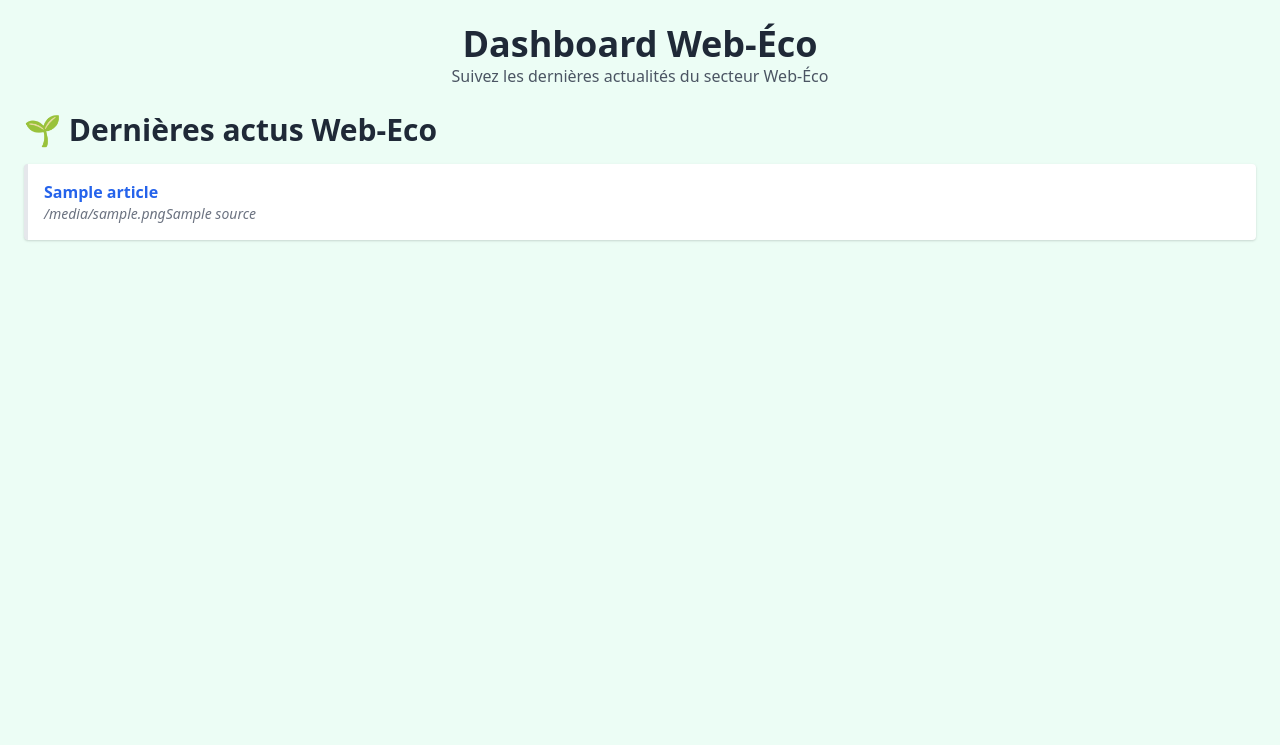
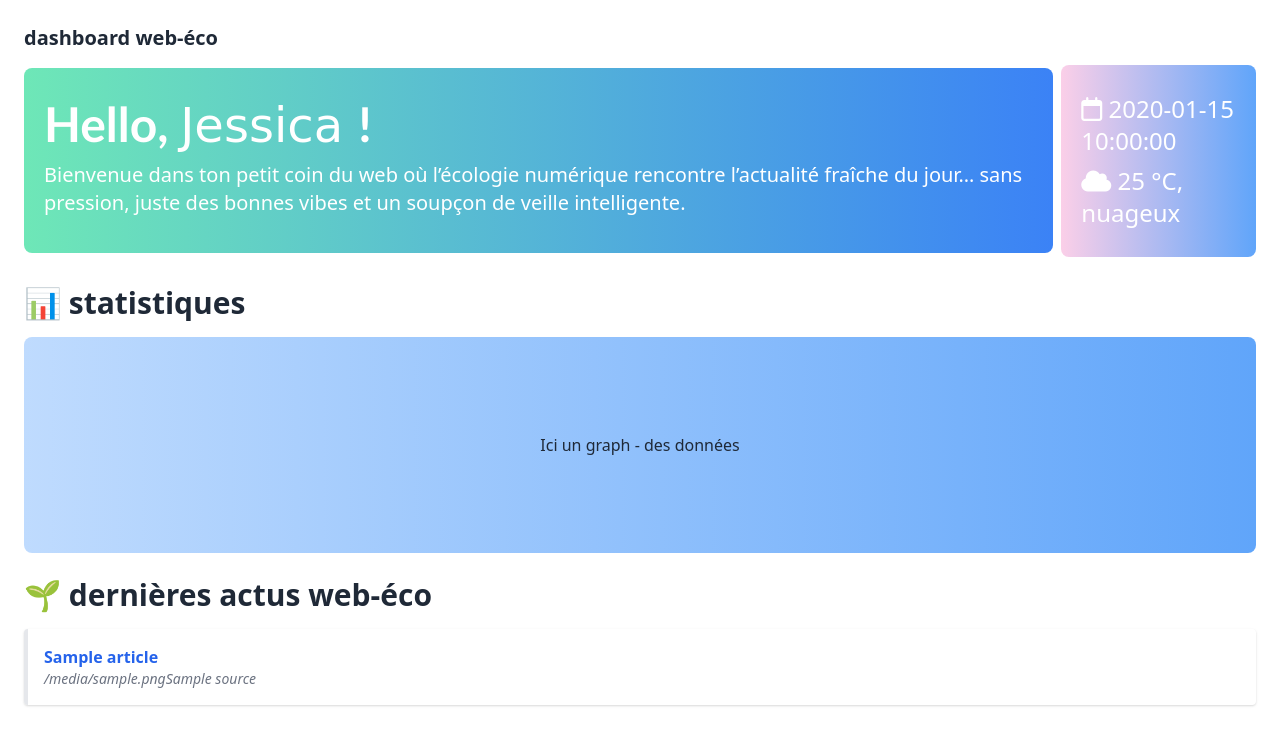
Before and after one commit to jessicatroilo/mydashboard-web-eco, a Flask app: template templates/index.html in a window 1280 px wide. Shown: the top 745 px of the page. Run offline with Flask 3, Linux system fonts and the light colour scheme; the template is opened without the code that fills it: most values are stand-ins (such as "Sample title", 1, 10 or a date in 2020); parts of the project's set-up code (start-up, migrations or seed data) failed here and were passed over; some libraries are stand-ins or nearby versions.

Commit message:
recup des flux rss + debut front

```diff
--- a/app.py
+++ b/app.py
@@ -1,12 +1,15 @@
 from flask import Flask, render_template
-from rss_sources import get_articles
+from rss_fetcher import get_articles
+from date_manager import DateManager
 
 app = Flask(__name__)
+date_manager = DateManager()  # Instanciation
 
 @app.route("/")
 def home():
+    current_date = date_manager.get_current_date()
     articles = get_articles()
-    return render_template("index.html", articles=articles)
+    return render_template("index.html", articles=articles, current_date=current_date)
 
 if __name__ == "__main__":
     app.run(debug=True)
--- a/rss_sources.py
+++ b/rss_fetcher.py
@@ -2,6 +2,8 @@ import feedparser
 import json
 import os
 import locale
+
+
 
 from datetime import datetime, timedelta
 
@@ -11,6 +13,8 @@ locale.setlocale(locale.LC_TIME, "fr_FR.UTF-8")
 
 CACHE_FILE = "rss_cache.json"
 CACHE_DURATION_MINUTES = 10
+
+
 
 def is_cache_valid():
     if not os.path.exists(CACHE_FILE):
@@ -54,6 +58,7 @@ def get_articles():
             articles.append({
                 "title": entry.title,
                 "link": entry.link,
+                "image": entry.image if hasattr(entry, 'image') else None,
                 "summary": entry.summary,
                 "published": entry.published if hasattr(entry, 'published') else entry.updated,
                 "published_parsed": entry.published_parsed if hasattr(entry, 'published_parsed') else entry.updated_parsed,
--- /dev/null
+++ b/static/style.css
@@ -0,0 +1,11 @@
+.font-script {
+  font-family: "FreeStyle Script", cursive;
+  font-size: 3rem;
+  font-weight: lighter;
+}
+
+.font-title {
+  font-family: "Calibri", sans-serif;
+  font-size: 3rem;
+
+}
--- a/templates/index.html
+++ b/templates/index.html
@@ -2,23 +2,51 @@
 <html lang="fr">
 <head>
     <meta charset="UTF-8">
+    <meta name="viewport" content="width=device-width, initial-scale=1.0">
     <title>Dashboard Web-Éco</title>
+
+    <!-- CSS, Tailwind-->
+
+    <link rel="stylesheet" href="static/style.css">
     <link href="https://cdn.jsdelivr.net/npm/tailwindcss@2.2.19/dist/tailwind.min.css" rel="stylesheet">
     <!-- ajout du favicon -->
     <link rel="icon" href="https://www.web-eco.fr/favicon.ico" type="image/x-icon">
 </head>
-<body class="bg-green-50 text-gray-800 p-6">
+<body class="bg-white text-gray-800 p-6">
 
-    <header class="mb-6">
-        <h1 class="text-4xl font-bold text-center">Dashboard Web-Éco</h1>
-        <p class="text-center text-gray-600">Suivez les dernières actualités du secteur Web-Éco</p>
+    <header class="mb-2">
+        <h1 class="text-xl font-bold">dashboard web-éco</h1>
     </header>
 
     <main>
-    <h2 class="text-3xl font-bold mb-4">🌱 Dernières actus Web-Eco</h2>
+        <!-- Présentation + date + météo -->
+        <section>
+            <div class="flex flex-col lg:flex-row justify-center items-center gap-2">
+                <div class="rounded-lg bg-gradient-to-r from-green-300 to-blue-500 p-5 text-white my-2">
+                    <h2 class="font-bold font-title">Hello, <span class="font-script"> Jessica </span> !</h2>
+                    <p class="text-xl mb-4">Bienvenue dans ton petit coin du web où l’écologie numérique rencontre l’actualité fraîche du jour… sans pression, juste des bonnes vibes et un soupçon de veille intelligente. </p>
+                </div>
+                <aside class="rounded-lg bg-gradient-to-r from-pink-200 to-blue-400 p-5 text-white">
+                    <p class="text-2xl my-2"> <i class="fa-regular fa-calendar"></i> {{ current_date }}</p>
+                    <p class="text-2xl my-2"> <i class="fa-solid fa-cloud"></i> 25 °C, nuageux</p> <!-- TODO Mettre l'API-->
+                </aside>
+            </div>
+        </section>
+
+        <!-- Stats-->
+        <section class="my-6">
+            <h2 class="text-3xl font-bold mb-4">📊 statistiques</h2>
+            <div class="flex flex-col lg:flex-row justify-center items-center rounded-lg bg-gradient-to-r from-blue-200 to-blue-400 ">
+                <p class="py-24">Ici un graph - des données </p>
+            </div>
+        </section>
+
+        <!-- Articles-->
+        <section class="my-6">
+            <h2 class="text-3xl font-bold mb-4">🌱 dernières actus web-éco</h2>
             <ul class="space-y-3">
             {% for article in articles %}
-      <li class="bg-white p-4 shadow rounded border-l-4 {{ article.color }} ">
+            <li class="bg-stone-300 p-4 shadow rounded border-l-4 {{ article.color }} ">
                 <a href="{{ article.link }}" target="_blank" class="text-blue-600 hover:underline font-semibold">
                     {{ article.title }}
                 </a>
@@ -29,5 +57,9 @@
             </li>
             {% endfor %}
             </ul>
+        </section>
     </main>
+
+<!-- SCRIPT -->
+    <script src="https://kit.fontawesome.com/275e06ef04.js" crossorigin="anonymous"></script>
 </body>
```
Also changed, not shown: date_manager.py (added, +15 -0 lines), rss_cache.json (+1 -1 lines). Lines whose indentation alone changed are shown as unchanged.
